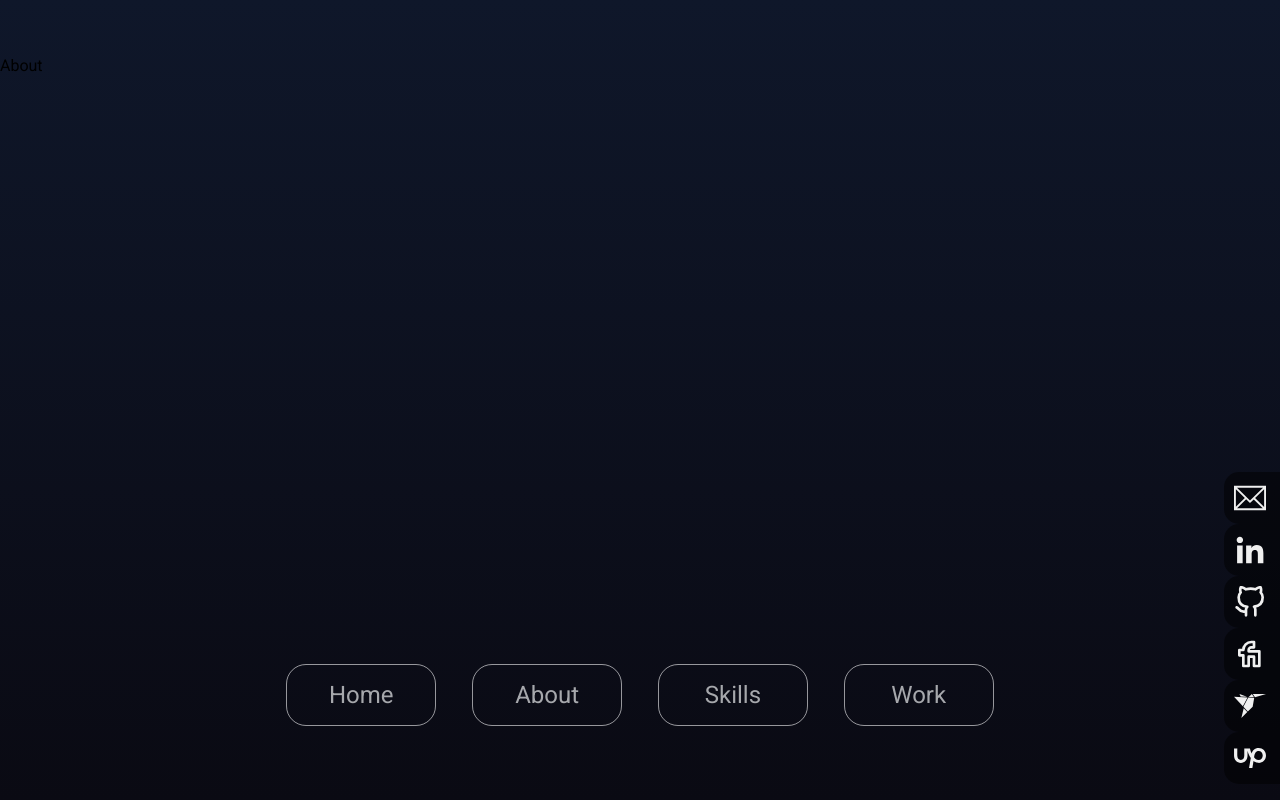
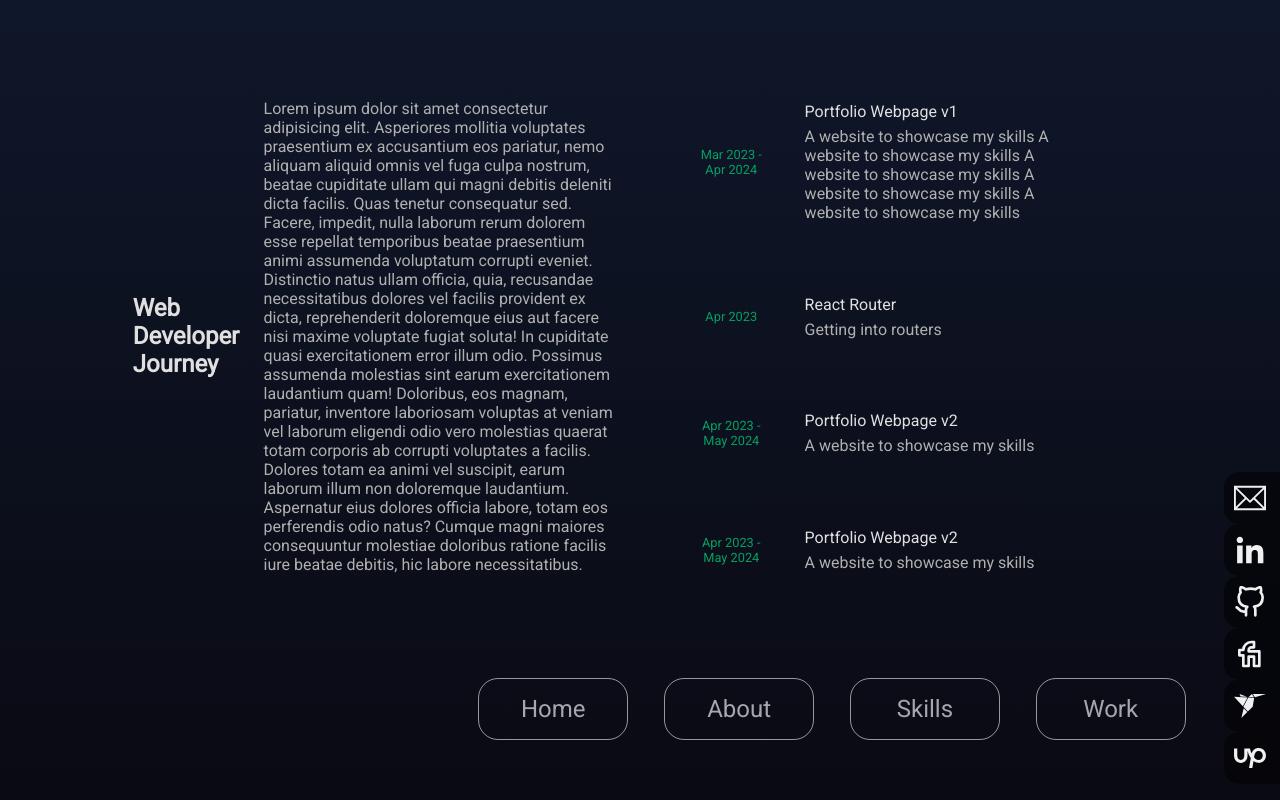
Before and after one commit to kosaromerf/Personal-Website, a React (Vite) app: page /about in a window 1280 px wide. Built offline with nearby package versions, Linux system fonts and the light colour scheme.

Commit message:
Add: About page

```diff
--- a/src/Components/About.jsx
+++ b/src/Components/About.jsx
@@ -1,7 +1,115 @@
-import React from "react";
+import React, { useEffect } from "react";
+import styles from "../Styles/About.module.css";
+import { useState } from "react";
+import Highlights from "./Highlights";
 
 const About = () => {
-  return <div id="aboutPAge">About</div>;
+  const [highlights, setHighlights] = useState([
+    {
+      name: "Portfolio Webpage v1",
+      date: "Mar 2023 - Apr 2024",
+      description:
+        "A website to showcase my skills A website to showcase my skills A website to showcase my skills A website to showcase my skills A website to showcase my skills",
+      isProject: true,
+      urls: "#",
+    },
+    {
+      name: "React Router",
+      date: "Apr 2023",
+      description: "Getting into routers",
+      isProject: false,
+    },
+    {
+      name: "Portfolio Webpage v2",
+      date: "Apr 2023 - May 2024",
+      description: "A website to showcase my skills",
+      isProject: true,
+    },
+    {
+      name: "Portfolio Webpage v2",
+      date: "Apr 2023 - May 2024",
+      description: "A website to showcase my skills",
+      isProject: true,
+    },
+    {
+      name: "Portfolio Webpage v2",
+      date: "Apr 2023 - May 2024",
+      description: "A website to showcase my skills",
+      isProject: true,
+    },
+    {
+      name: "Portfolio Webpage v2",
+      date: "Apr 2023 - May 2024",
+      description: "A website to showcase my skills",
+      isProject: true,
+    },
+    {
+      name: "Portfolio Webpage v2",
+      date: "Apr 2023 - May 2024",
+      description: "A website to showcase my skills",
+      isProject: true,
+    },
+    {
+      name: "Portfolio Webpage v2",
+      date: "Apr 2023 - May 2024",
+      description: "A website to showcase my skills",
+      isProject: true,
+    },
+    {
+      name: "Portfolio Webpage v2",
+      date: "Apr 2023 - May 2024",
+      description: "A website to showcase my skills",
+      isProject: true,
+    },
+    {
+      name: "Portfolio Webpage v2",
+      date: "Apr 2023 - May 2024",
+      description: "A website to showcase my skills",
+      isProject: true,
+    },
+  ]);
+
+  const highlightsSection = highlights.map((e, index) => {
+    return (
+      <Highlights
+        name={e.name}
+        date={e.date}
+        description={e.description}
+        isProject={e.isProject}
+        urls={e.urls}
+        key={index}
+      />
+    );
+  });
+
+  return (
+    <div className={styles.aboutContainer} id="aboutPage">
+      <div className={styles.aboutMe}>
+        <h2>Web Developer Journey</h2>
+        <p>
+          Lorem ipsum dolor sit amet consectetur adipisicing elit. Asperiores
+          mollitia voluptates praesentium ex accusantium eos pariatur, nemo
+          aliquam aliquid omnis vel fuga culpa nostrum, beatae cupiditate ullam
+          qui magni debitis deleniti dicta facilis. Quas tenetur consequatur
+          sed. Facere, impedit, nulla laborum rerum dolorem esse repellat
+          temporibus beatae praesentium animi assumenda voluptatum corrupti
+          eveniet. Distinctio natus ullam officia, quia, recusandae
+          necessitatibus dolores vel facilis provident ex dicta, reprehenderit
+          doloremque eius aut facere nisi maxime voluptate fugiat soluta! In
+          cupiditate quasi exercitationem error illum odio. Possimus assumenda
+          molestias sint earum exercitationem laudantium quam! Doloribus, eos
+          magnam, pariatur, inventore laboriosam voluptas at veniam vel laborum
+          eligendi odio vero molestias quaerat totam corporis ab corrupti
+          voluptates a facilis. Dolores totam ea animi vel suscipit, earum
+          laborum illum non doloremque laudantium. Aspernatur eius dolores
+          officia labore, totam eos perferendis odio natus? Cumque magni maiores
+          consequuntur molestiae doloribus ratione facilis iure beatae debitis,
+          hic labore necessitatibus.
+        </p>
+      </div>
+      <div className={styles.highlightsContainer}>{highlightsSection}</div>
+    </div>
+  );
 };
 
 export default About;
--- /dev/null
+++ b/src/Components/Highlights.jsx
@@ -0,0 +1,16 @@
+import React from "react";
+import styles from "../Styles/Highlights.module.css";
+
+const Highlights = ({ name, date, description, isProject, urls }) => {
+  return (
+    <div className={styles.container}>
+      <p className={styles.date}>{date}</p>
+      <div className={styles.detail}>
+        <p className={styles.name}>{name}</p>
+        <p className={styles.description}>{description}</p>
+      </div>
+    </div>
+  );
+};
+
+export default Highlights;
--- /dev/null
+++ b/src/Styles/About.module.css
@@ -0,0 +1,54 @@
+.aboutContainer {
+    width: 80%;
+    margin-left: 10%;
+    height: 70vh;
+
+    display: grid;
+    grid-template-columns: 1fr 1fr;
+    justify-content: center;
+    align-items: center;
+
+}
+
+.aboutMe {
+    display: flex;
+    justify-content: center;
+    align-items: center;
+    padding: 3% 5% 3% 0;
+
+}
+
+.aboutMe>h2 {
+    padding: 0 5% 0 1%;
+    color: #e0e0e0
+}
+
+.aboutMe>p {
+    color: #b0b0b0;
+}
+
+.highlightsContainer {
+    display: flex;
+    flex-direction: column;
+    width: 80%;
+    padding-top: 5%;
+    height: 100%;
+    justify-self: center;
+    overflow: scroll;
+    scroll-behavior: smooth;
+}
+
+::-webkit-scrollbar {
+    width: 6px;
+    background-color: #30303033;
+}
+
+::-webkit-scrollbar-thumb {
+    background: #fafafa22;
+    border-radius: 5px;
+}
+
+::-webkit-scrollbar:horizontal {
+    width: 0;
+    height: 0;
+}
--- /dev/null
+++ b/src/Styles/Highlights.module.css
@@ -0,0 +1,35 @@
+.container {
+    display: flex;
+    margin-bottom: 4vh;
+    justify-content: start;
+    align-items: center;
+
+}
+
+
+.date {
+    width: 25%;
+    color: #03A062;
+    text-align: center;
+    font-size: 0.8rem;
+}
+
+.detail {
+    padding: 5%;
+    width: 100%;
+    display: flex;
+    flex-direction: column;
+    justify-content: space-between;
+}
+
+.name {
+    color: #e0e0e0;
+    padding-left: 1vw;
+    padding-bottom: 2%;
+
+}
+
+.description {
+    color: #b0b0b0;
+    padding-left: 1vw;
+}
--- a/src/index.css
+++ b/src/index.css
@@ -13,14 +13,12 @@
   background: linear-gradient(180deg, #0f172a, #0a0a13);
   display: flex;
   flex-direction: column;
-
   padding-top: 7vh;
 
 }
 
 
 #homePage,
-#aboutPage,
 #skillPage,
 #workPage {
   display: flex;
@@ -28,11 +26,5 @@
   align-items: center;
   width: 100vw;
   height: auto;
-  padding: 5vh 0 0 0;
-  position: relative;
+  padding: 3vh 0 0 0;
 }
-
-#navigation {
-  position: absolute;
-  bottom: 7vh;
-}
--- a/src/main.jsx
+++ b/src/main.jsx
@@ -20,10 +20,19 @@ const routeVariants = {
   in: { opacity: 1 },
   out: { opacity: 0 },
 };
+const navigationMove = {
+  in: { y: -20, opacity: 1 },
+  out: { y: 0, opacity: 0 },
+};
 
 const transition = {
-  duration: 0.5,
-  delay: 0.3,
+  duration: 0.3,
+  delay: 0.5,
+};
+
+const transition2 = {
+  duration: 0.3,
+  delay: 0.2,
 };
 
 const AnimatedRoutes = () => {
@@ -78,6 +87,7 @@ const AnimatedRoutes = () => {
 };
 
 const PageWrapper = ({ children }) => (
+  <>
     <motion.div
       variants={routeVariants}
       initial="out"
@@ -88,12 +98,22 @@ const PageWrapper = ({ children }) => (
     >
       {children}
     </motion.div>
+    <motion.div
+      variants={navigationMove}
+      initial="out"
+      animate="in"
+      exit="out"
+      transition={transition2}
+      style={{ flexGrow: 1 }}
+    >
+      <Navigation />
+    </motion.div>
+  </>
 );
 
 const App = () => (
   <div className="app-container">
     <AnimatedRoutes />
-    <Navigation />
     <Contact />
   </div>
 );
```
Lines whose indentation alone changed are shown as unchanged.
